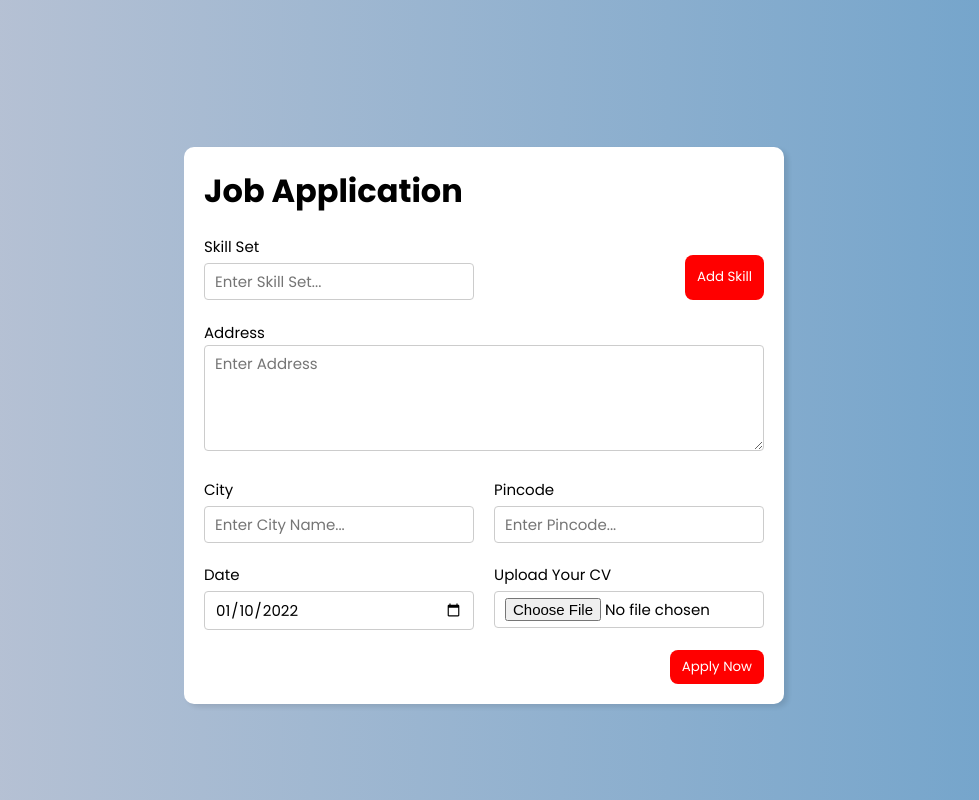
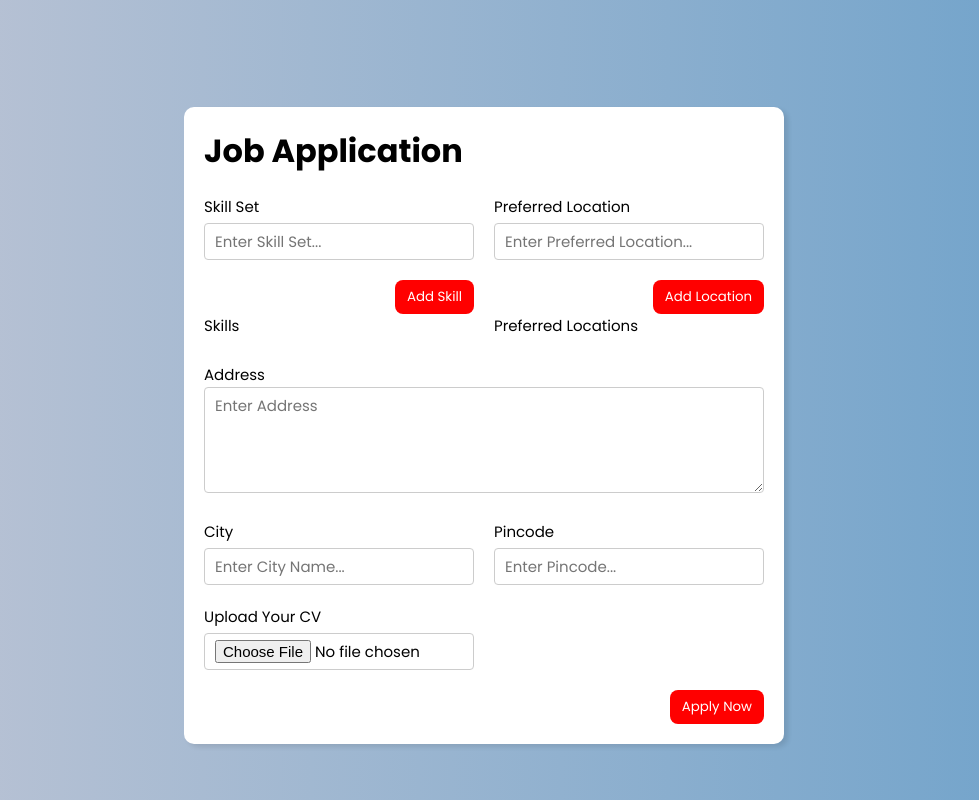
Before and after one commit to Kran891/jobportalreact, a React (Create React App) app: page /student/insertstudent in a window 1280 px wide. Shown: the whole page, without its empty margins (156-1135 px from the left). Built offline with nearby package versions, Linux system fonts and the light colour scheme.

Commit message:
Insert Student modified

```diff
--- a/src/Components/Home/SignUp.js
+++ b/src/Components/Home/SignUp.js
@@ -1,7 +1,9 @@
 import React, { useState } from "react";
 import { InsertUser } from "./UserServer";
 import "./styles.css";
+import { useNavigate } from "react-router-dom";
 function Signup(){
+    const navigate=useNavigate();
     const [user,setuser]=useState({
         FirstName:"",
         LastName:"",
@@ -16,7 +18,7 @@ function Signup(){
       user.Age=calculateAge(user.Age);
 
        InsertUser(user);
-
+       navigate("/student/insertstudent");
       event.preventDefault();
     }
     function handleChange(event){
--- a/src/Components/Student/InsertStudent.js
+++ b/src/Components/Student/InsertStudent.js
@@ -1,85 +1,164 @@
 import React, { useState } from "react";
 import './InsertStudent.css';
+
 function InsertStudent() {
-  const [skillSet, setSkillSet]=useState ([]);
+  const [skillSet, setSkillSet] = useState([]);
+  const [preferredLocations, setPreferredLocations] = useState([]);
+  const [studentData, setStudentData] = useState({
+    StudentId: localStorage.userId,
+    studentskills: skillSet,
+    ResumeFile: null,
+    skill: "",
+    address:"",
+    pincode:"",
+    city:"",
+    Address:"",
+    preferredLocation: "",
+    preferredLocations:preferredLocations
+  });
+
   function addSkill(event) {
+    const value = studentData.skill;
+    setSkillSet(prevValues => [...prevValues, value]);
+  }
 
+  function addLocation(event) {
+    const value = studentData.preferredLocation;
+    setPreferredLocations(prevValues => [...prevValues, value]);
   }
-    return <div class="container">
-    <div class="apply_box">
+
+  function handleChange(event) {
+    const { name, files, value } = event.target;
+    if (name === "ResumeFile") {
+
+      // Handle file input separately
+      setStudentData(prevValues => ({
+        ...prevValues,
+        [name]: files ? files[0] : null
+      }));
+    } else {
+      // Handle other input elements
+      setStudentData(prevValues => ({
+        ...prevValues,
+        [name]: value
+      }));
+    }
+  }
+
+  function removeSkill(event) {
+    const { value } = event.target;
+    setSkillSet(prevValues => prevValues.filter(x => x !== value));
+  }
+  function handleSubmit(event){
+    event.preventDefault();
+    studentData.Address=studentData.address+","+studentData.city+"-"+studentData.pincode;
+    studentData.studentskills=skillSet;
+    studentData.preferredLocations=preferredLocations;
+    studentData.StudentId=localStorage.userId;
+    console.log(studentData);
+  }
+  return (
+    <div className="container">
+      <div className="apply_box">
         <h1>
           Job Application
-        <span class="title_small"></span>
+          <span className="title_small"></span>
         </h1>
-      <form action="#">
-        <div class="form_container">
-          <div class="form_control">
-            <label for="skills"> Skill Set </label>
+        <form onSubmit={handleSubmit}>
+          <div className="form_container">
+            <div className="form_control">
+              <label htmlFor="skills"> Skill Set </label>
               <input
                 type="text"
                 id="skills"
-              name="skills"
+                name="skill"
+                value={studentData.skill}
+                onChange={handleChange}
                 placeholder="Enter Skill Set..."
               />
-            <span id="skills_error" class="error"></span>
+              <div className="button_container">
+                <button type="button" onClick={addSkill}>Add Skill</button>
               </div>
-          <div class="button_container">
-          <button type="button"onclick={addSkill}>Add Skill</button>
+              <label htmlFor="skillsarray"> Skills </label>
+              <ul>
+                {skillSet.map(ele => (
+                  <li key={ele} onClick={removeSkill}>
+                    {ele}
+                  </li>
+                ))}
+              </ul>
+              <span id="skills_error" className="error"></span>
             </div>
-          <div class="textarea_control">
-            <label for="address"> Address </label>
+            <div className="form_control">
+              <label htmlFor="preferredLocation"> Preferred Location </label>
+              <input
+                type="text"
+                id="preferredLocation"
+                name="preferredLocation"
+                value={studentData.preferredLocation}
+                onChange={handleChange}
+                placeholder="Enter Preferred Location..."
+              />
+              <div className="button_container">
+                <button type="button" onClick={addLocation}>Add Location</button>
+              </div>
+              <label htmlFor="locationsArray"> Preferred Locations </label>
+              <ul>
+                {preferredLocations.map(location => (
+                  <li key={location}>{location}</li>
+                ))}
+              </ul>
+            </div>
+            <div className="textarea_control">
+              <label htmlFor="address"> Address </label>
               <textarea
                 id="address"
                 name="address"
                 rows="4"
                 cols="50"
+                onChange={handleChange}
                 placeholder="Enter Address"
               ></textarea>
-            <span id="address_error" class="error"></span>
+              <span id="address_error" className="error"></span>
             </div>
-          <div class="form_control">
-            <label for="city"> City </label>
+            <div className="form_control">
+              <label htmlFor="city"> City </label>
               <input
                 id="city"
                 name="city"
+                onChange={handleChange}
                 placeholder="Enter City Name..."
               />
-            <span id="city_error" class="error"></span>
+              <span id="city_error" className="error"></span>
             </div>
-          <div class="form_control">
-            <label for="pincode"> Pincode </label>
+            <div className="form_control">
+              <label htmlFor="pincode"> Pincode </label>
               <input
                 type="number"
                 id="pincode"
                 name="pincode"
+                onChange={handleChange}
                 placeholder="Enter Pincode..."
               />
-            <span id="pincode_error" class="error"></span>
+              <span id="pincode_error" className="error"></span>
             </div>
-          <div class="form_control">
-            <label for="date"> Date </label>
-            <input
-              value="2022-01-10"
-              type="date"
-              id="date"
-              name="date"
-            />
-            <span id="date_error" class="error"></span>
-          </div>
-          <div class="form_control">
-            <label for="upload"> Upload Your CV </label>
+            <div className="form_control">
+              <label htmlFor="upload"> Upload Your CV </label>
               <input
                 type="file"
                 id="upload"
-              name="upload"
+                name="ResumeFile"
+                onInput={handleChange}
               />
             </div>
           </div>
-        <div class="button_container">
+          <div className="button_container">
             <button type="submit">Apply Now</button>
           </div>
         </form>
       </div>
     </div>
+  );
 }
+
 export default InsertStudent;
```
Also changed, not shown: src/Components/Student/StudentServer.js (added, +27 -0 lines). Lines whose indentation alone changed are shown as unchanged.
